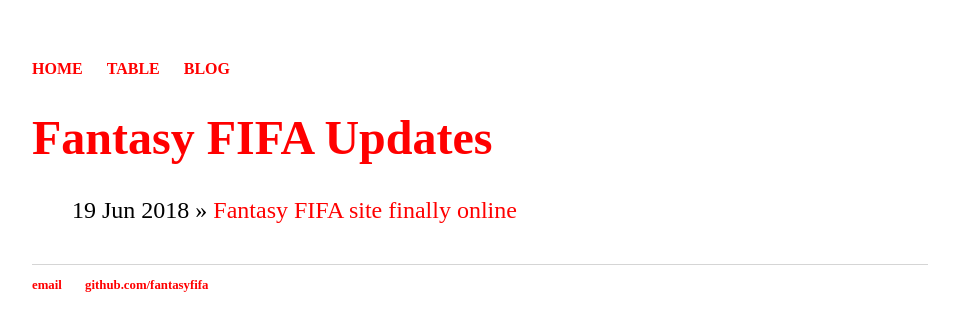
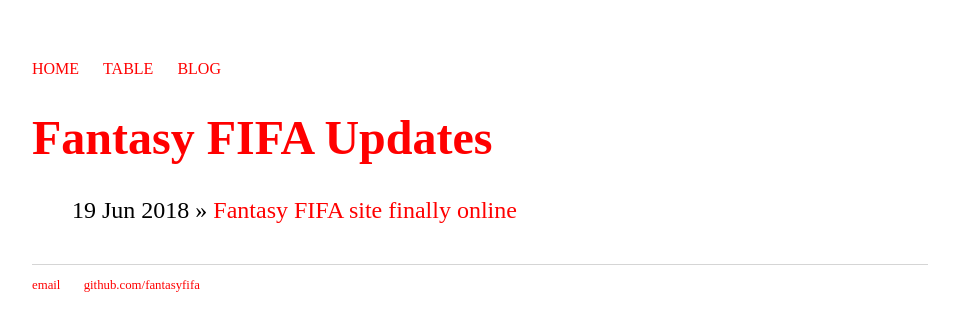
Before and after one commit to fantasyeuro/fantasyeuro.github.io, a Jekyll site: the page built from blog/index.html, in a window 1280 px wide. Shown: the top 331 px of the page, without its empty margins (160-1119 px from the left). Built offline with Jekyll 4.4.1, drawn with Linux system fonts in a browser that asks for light colours.

Commit message:
Update main.css

```diff
--- a/css/main.css
+++ b/css/main.css
@@ -6,7 +6,7 @@
 nav ul, footer ul {
     padding: 0px;
     list-style: none;
-    font-weight: 900;
+    font-weight: normal;
 }
 nav ul li, footer ul li {
     display: inline;
```
